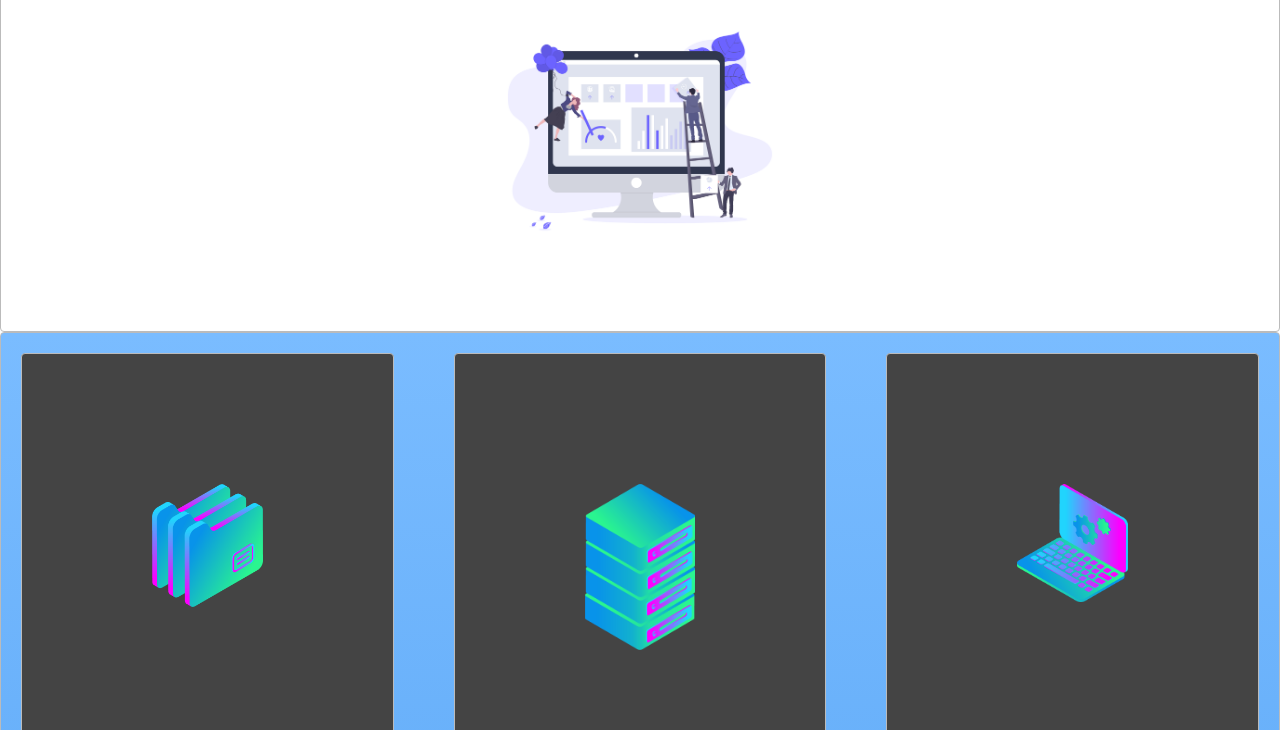
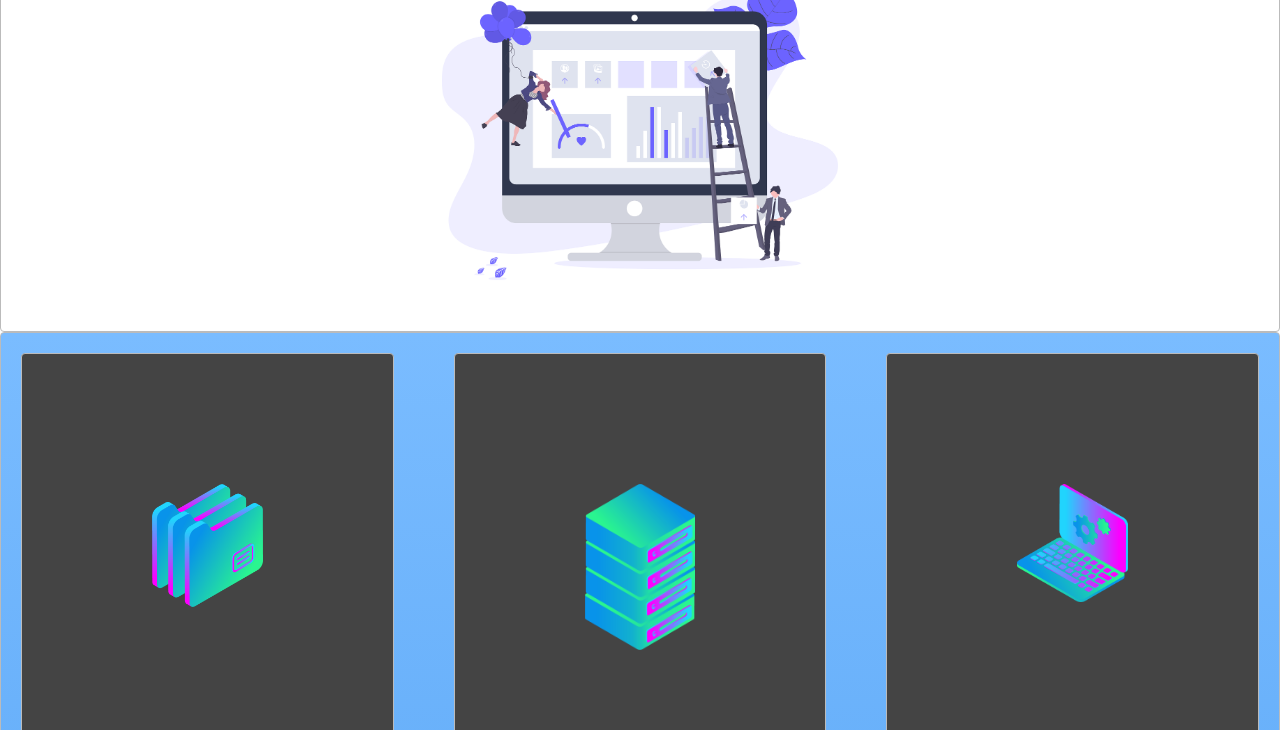
Before and after one commit to eduardodangelo/csslayout, a plain HTML site: page index.html in a window 1280 px wide. Shown: the part 70-800 px from the top of the page. Drawn offline with Linux system fonts and the light colour scheme.

Commit message:
hero section fixed

```diff
--- a/style.css
+++ b/style.css
@@ -73,11 +73,12 @@ a {
   display: flex;
   align-items: center;
   justify-content: center;
+  flex-direction: column;
   height: 50vh;
 }
 
 .cover {
-  width: 20rem;
+  width: 30rem;
 }
 
 /* GRID */
```
